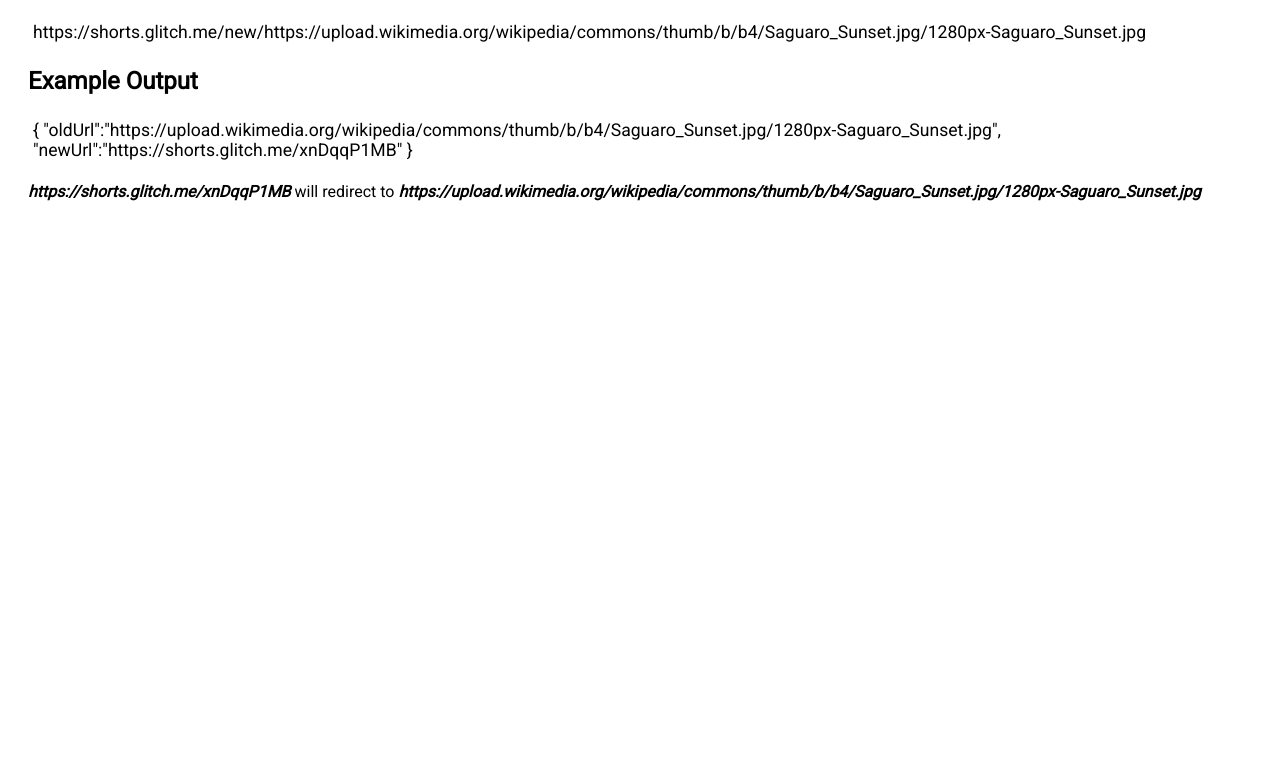
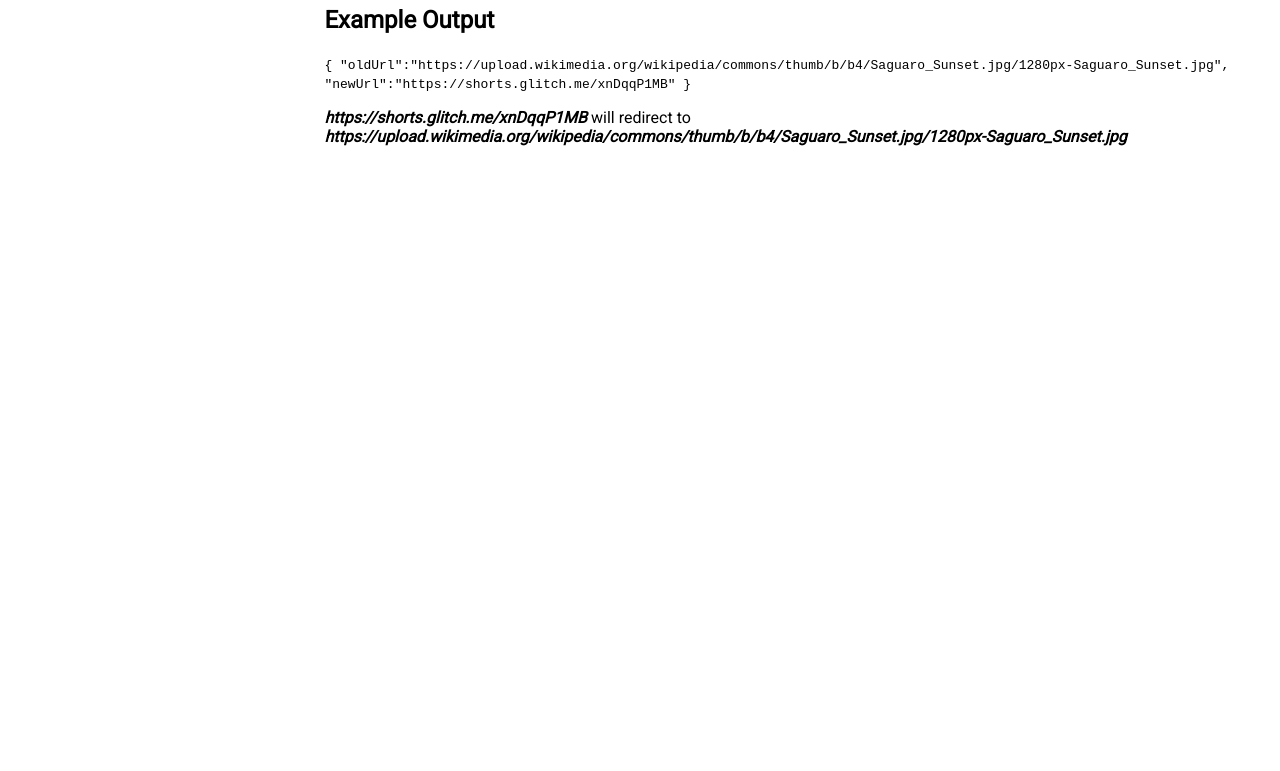
Before and after one commit to beaniehead/url-shortener, a website: page views/index.html in a window 1280 px wide. Shown: the part 160-931 px from the top of the page. Before the commit the page ends 800 px from the top, so only its background shows below. Drawn offline with Linux system fonts and the light colour scheme.

Commit message:
📼⏳ Checkpoint views/index.html:576250/42 public/style.css:576250/82

```diff
--- a/public/style.css
+++ b/public/style.css
@@ -2,14 +2,18 @@
   width:100%;
   font-family: 'Roboto', sans-serif;
   display:grid;
-  grid-template-columns:1fr  ;
+  grid-template-columns:5fr 1fr  ;
   grid-template-rows:1fr 5fr;
   padding:20px;
 }
 
-.code {
+.content {
+grid-row
+}
+
+.url {
   font-size:1.1em;
-  width:100%;
   padding:5px;
-
+ overflow-wrap: break-word;
+  word-wrap: break-word;
 }
--- a/views/index.html
+++ b/views/index.html
@@ -20,7 +20,7 @@
     <h2>
       Example Usage
     </h2>
-    <p class="code">
+    <p class="url">
 
         https://shorts.glitch.me/new/https://upload.wikimedia.org/wikipedia/commons/thumb/b/b4/Saguaro_Sunset.jpg/1280px-Saguaro_Sunset.jpg
     </p>
@@ -28,12 +28,12 @@
     <h2>
       Example Output
     </h2>
-    <p class="code">
+    <code>
       {
       "oldUrl":"https://upload.wikimedia.org/wikipedia/commons/thumb/b/b4/Saguaro_Sunset.jpg/1280px-Saguaro_Sunset.jpg",
       "newUrl":"https://shorts.glitch.me/xnDqqP1MB"
       }
-    </p>
+    </code>
     <p>
       <em><strong>https://shorts.glitch.me/xnDqqP1MB</strong></em> will redirect to <em><strong>https://upload.wikimedia.org/wikipedia/commons/thumb/b/b4/Saguaro_Sunset.jpg/1280px-Saguaro_Sunset.jpg</strong></em>
     </p>
```
